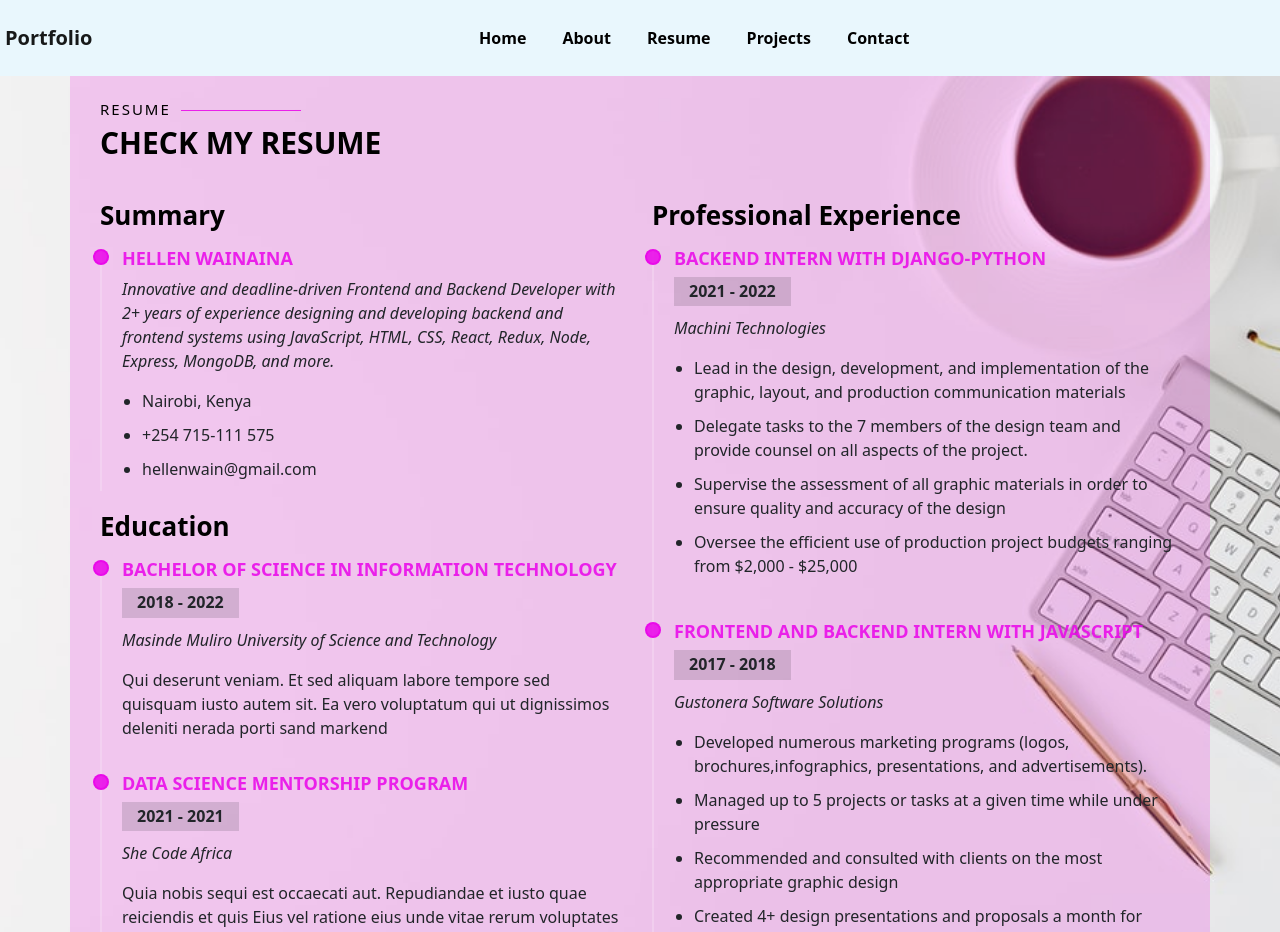
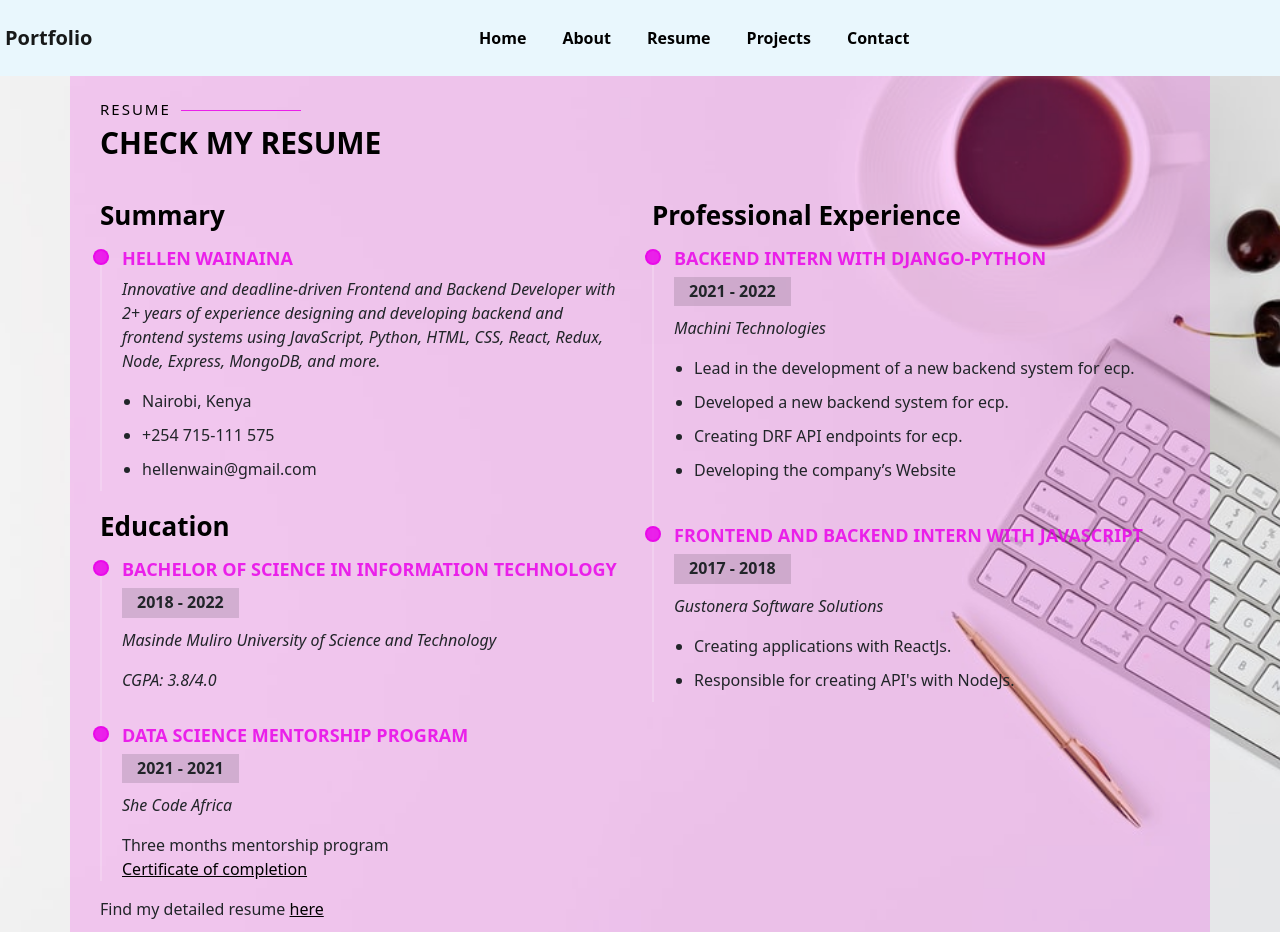
Before and after one commit to hellen-22/PORTFOLIO-WITH-REACT, a React (Create React App) app in the folder portfolio/: page /resume in a window 1280 px wide. Shown: the top 932 px of the page. Built offline with nearby package versions, Linux system fonts and the light colour scheme.

Commit message:
resume details

```diff
--- a/portfolio/src/components/Resume.js
+++ b/portfolio/src/components/Resume.js
@@ -33,7 +33,7 @@ function Resume() {
                   <em>
                     Innovative and deadline-driven Frontend and Backend
                     Developer with 2+ years of experience designing and
-                    developing backend and frontend systems using JavaScript,
+                    developing backend and frontend systems using JavaScript, Python,
                     HTML, CSS, React, Redux, Node, Express, MongoDB, and more.
                   </em>
                 </p>
@@ -53,9 +53,10 @@ function Resume() {
                   <em>Masinde Muliro University of Science and Technology</em>
                 </p>
                 <p>
-                  Qui deserunt veniam. Et sed aliquam labore tempore sed
-                  quisquam iusto autem sit. Ea vero voluptatum qui ut
-                  dignissimos deleniti nerada porti sand markend
+                  <em>
+                    CGPA: 3.8/4.0
+                  </em>
+
                 </p>
               </div>
               <div className="resume-item">
@@ -65,10 +66,9 @@ function Resume() {
                   <em>She Code Africa</em>
                 </p>
                 <p>
-                  Quia nobis sequi est occaecati aut. Repudiandae et iusto quae
-                  reiciendis et quis Eius vel ratione eius unde vitae rerum
-                  voluptates asperiores voluptatem Earum molestiae consequatur
-                  neque etlon sader mart dila
+                  Three months mentorship program
+                  <br></br>
+                  <a href="https://drive.google.com/file/d/139mIm7_CVGBcorQ1jIIVlXkER9QH0QDV/view" className="she-code-certificate" target="_blank">Certificate of completion</a>
                 </p>
               </div>
             </div>
@@ -83,20 +83,16 @@ function Resume() {
 
                 <ul>
                   <li>
-                    Lead in the design, development, and implementation of the
-                    graphic, layout, and production communication materials
+                    Lead in the development of a new backend system for ecp.
                   </li>
                   <li>
-                    Delegate tasks to the 7 members of the design team and
-                    provide counsel on all aspects of the project.{" "}
+                    Developed a new backend system for ecp.
                   </li>
                   <li>
-                    Supervise the assessment of all graphic materials in order
-                    to ensure quality and accuracy of the design
+                    Creating DRF API endpoints for ecp.
                   </li>
                   <li>
-                    Oversee the efficient use of production project budgets
-                    ranging from $2,000 - $25,000
+                    Developing the company’s Website
                   </li>
                 </ul>
               </div>
@@ -109,26 +105,18 @@ function Resume() {
 
                 <ul>
                   <li>
-                    Developed numerous marketing programs (logos,
-                    brochures,infographics, presentations, and advertisements).
+                    Creating applications with ReactJs.
                   </li>
                   <li>
-                    Managed up to 5 projects or tasks at a given time while
-                    under pressure
-                  </li>
-                  <li>
-                    Recommended and consulted with clients on the most
-                    appropriate graphic design
-                  </li>
-                  <li>
-                    Created 4+ design presentations and proposals a month for
-                    clients and account managers
+                    Responsible for creating API's with NodeJs.
                   </li>
                 </ul>
               </div>
             </div>
           </div>
+          <p>Find my detailed resume <a href="https://drive.google.com/file/d/1232_VmU4zLy8X_nqLqjxp95CSL-004-Z/view?usp=sharing" className="resume-link" target="_blank">here</a> </p>
         </div>
+
       </section>
       <Footer />
     </>
--- a/portfolio/src/css/Header.css
+++ b/portfolio/src/css/Header.css
@@ -19,6 +19,10 @@
     color: rgba(233, 6, 233, 0.863);
 }
 
+.item .link:active{
+    color: white;
+}
+
 .brand{
     color: black;
     padding-left: 5px;
--- a/portfolio/src/css/Resume.css
+++ b/portfolio/src/css/Resume.css
@@ -54,3 +54,14 @@
   background: rgba(233, 6, 233, 0.863);
   border: 2px solid rgba(233, 6, 233, 0.863);
 }
+
+.she-code-certificate,
+.resume-link {
+  text-decoration: underline;
+  color: black;
+}
+
+.she-code-certificate:hover,
+.resume-link:hover {
+  color: rgba(233, 6, 233, 0.863);
+}
```
